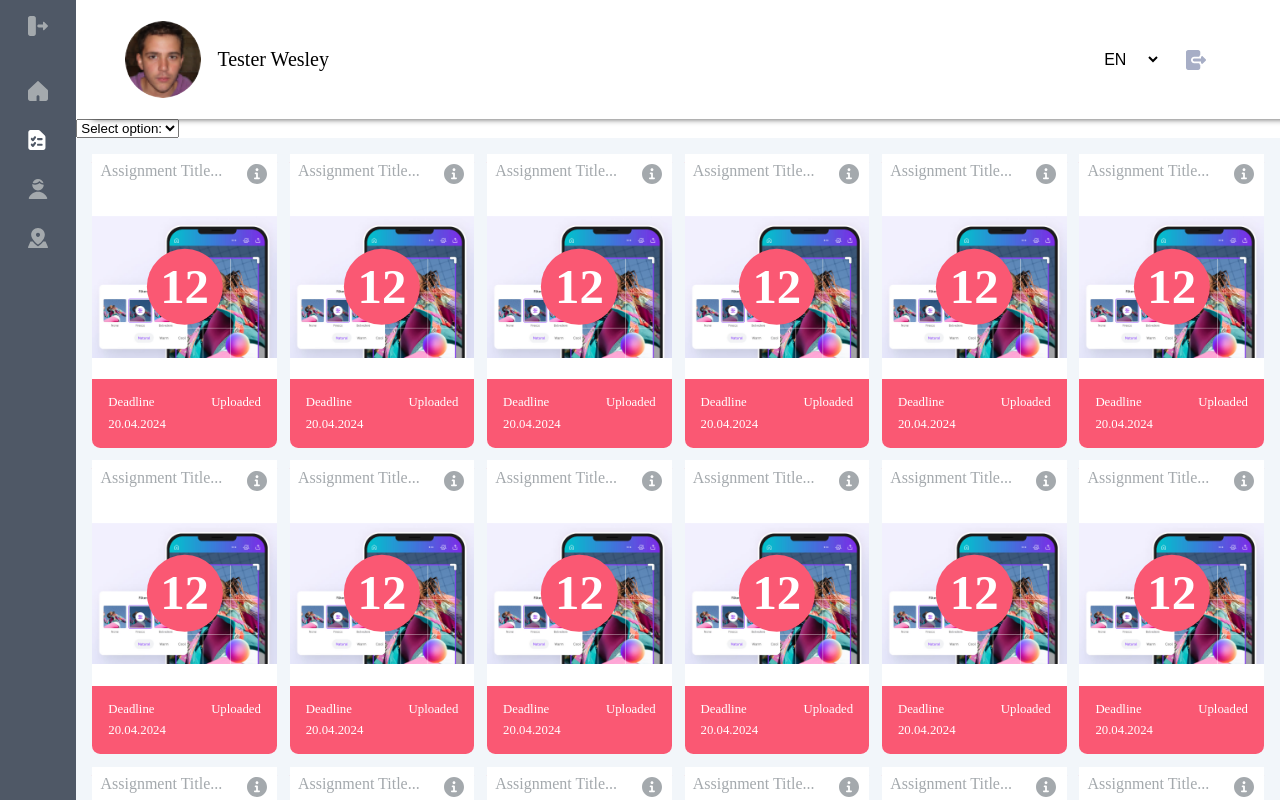
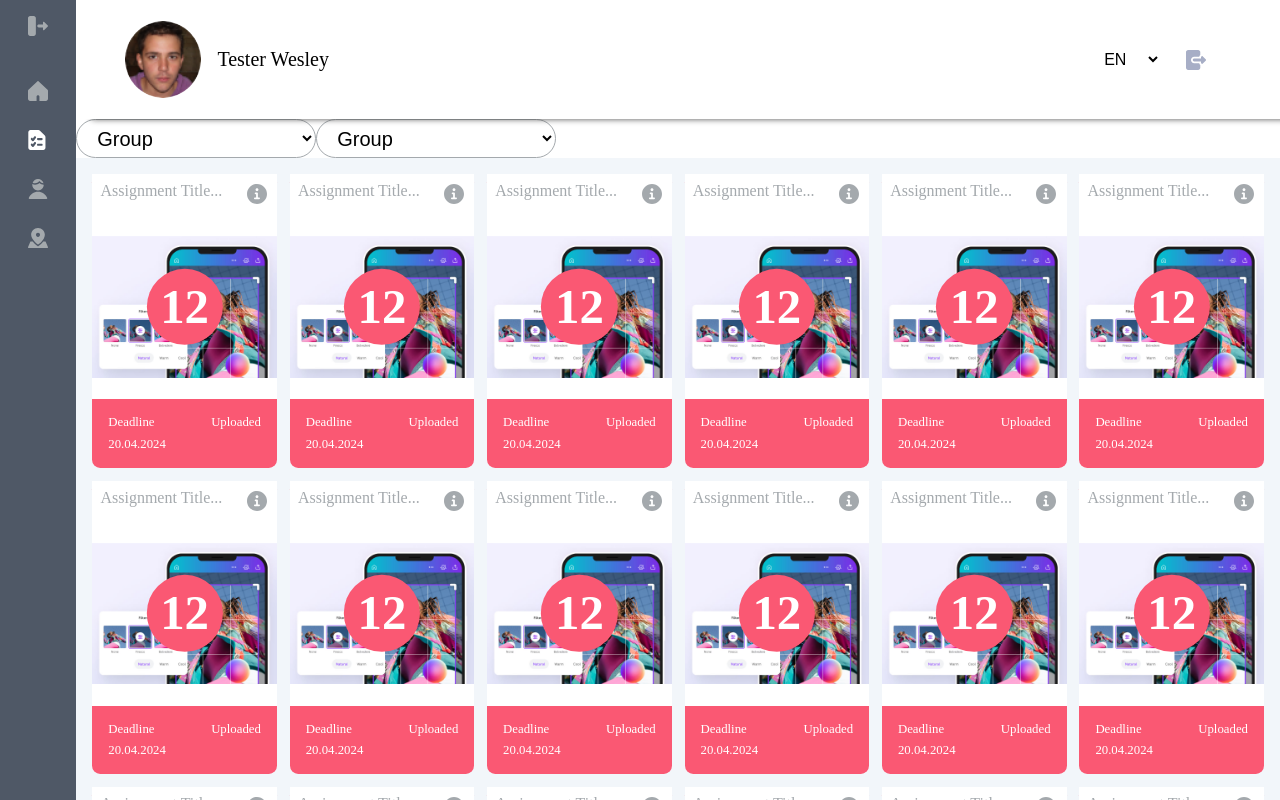
Before and after one commit to viktor-sabat/grade-center, an Angular app: page / in a window 1280 px wide. Shown: the top 800 px of the page. Built offline with nearby package versions, Linux system fonts and the light colour scheme.

Commit message:
Now with dropdown component and styling on Tasks page (+Viktor)

```diff
--- a/src/app/app.component.html
+++ b/src/app/app.component.html
@@ -3,6 +3,7 @@
     <section>
         <tlr-user-header></tlr-user-header>
         <tlr-dropdown></tlr-dropdown>
+        <tlr-dropdown></tlr-dropdown>
         <!--With this tag we tell where the content pages will render there components-->
         <router-outlet></router-outlet>
     </section>
--- a/src/app/dropdown/dropdown.component.css
+++ b/src/app/dropdown/dropdown.component.css
@@ -0,0 +1,9 @@
+.dropdown{
+    background-color: var(--dropdown-bg-color);
+    font-size: var(--step-1);
+    width: calc(var(--step-1)*12);
+    height: var(--step-4);
+    border-radius: var(--step-4);
+    border: solid 1px var(--dropdown-border-color);
+    padding-left: var(--step-0);
+}
--- a/src/app/dropdown/dropdown.component.html
+++ b/src/app/dropdown/dropdown.component.html
@@ -1,19 +1,9 @@
 <!-- Surround the select box within a "custom-select" DIV element.
 Remember to set the width: -->
-<div class="custom-select" style="width:200px;">
-    <select>
-        <option value="0">Select option:</option>
-        <option value="1">Option 2</option>
-        <option value="2">Option 3</option>
-        <option value="3">Option 4</option>
-        <option value="4">Option 5</option>
-        <option value="5">Option 6</option>
-        <option value="6">Option 7</option>
-        <option value="7">Option 8</option>
-        <option value="8">Option 9</option>
-        <option value="9">Option 10</option>
-        <option value="10">Option 11</option>
-        <option value="11">Option 12</option>
-        <option value="12">Option 13</option>
-    </select>
-</div>
+<select class="dropdown">
+    <option value="0">Group</option>
+    <option value="1">Option 1</option>
+    <option value="2">Option 2</option>
+    <option value="3">Option 3</option>
+    <option value="4">Option 4</option>
+</select>
--- a/src/styles.css
+++ b/src/styles.css
@@ -45,6 +45,14 @@
     --page-filter-drop-shadow-settings-header: drop-shadow(var(--step-0) 0 3px rgb(78, 78, 78));
 
     /*=============================*/
+    /* Dropdown                    */
+    /*=============================*/
+
+    --dropdown-bg-color: #ffffff;
+    --dropdown-border-color: #a4a9ad;
+
+
+    /*=============================*/
     /* Sidemenu/content            */
     /*=============================*/
 
@@ -76,4 +84,5 @@
 
     --card-content-bg-colour: #ffffff;
 
+
 }
```
